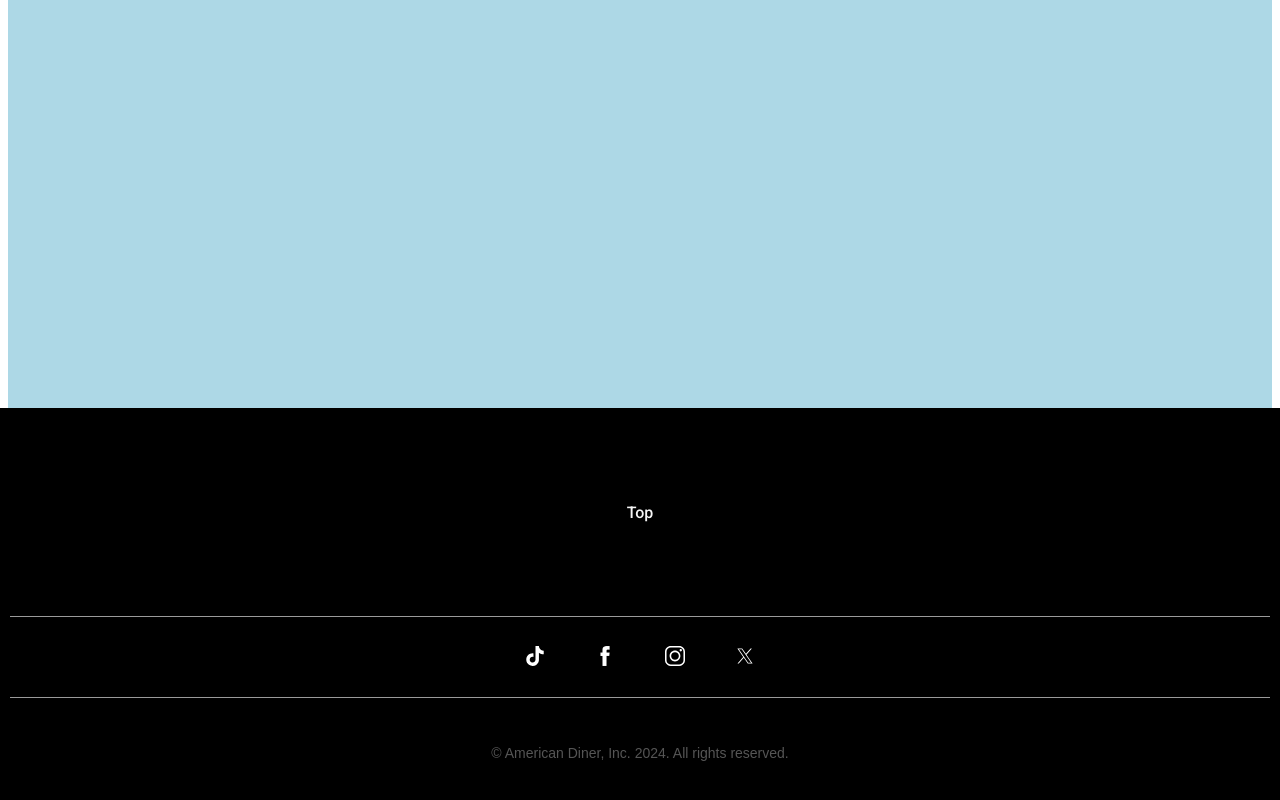
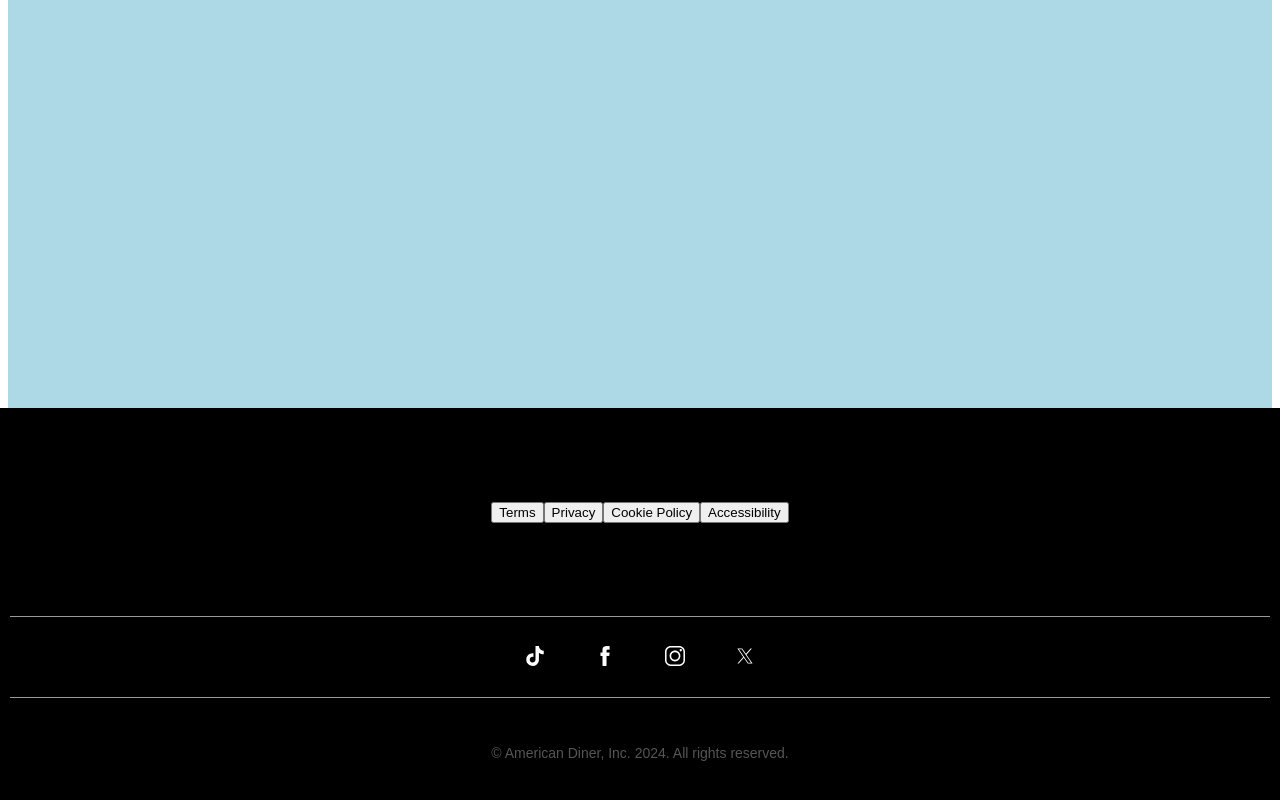
Before and after one commit to jordanandrewks/american-diner, a Next.js app: page / in a window 1280 px wide. Shown: the part 1721-2521 px from the top of the page. Built offline with nearby package versions, Linux system fonts and the light colour scheme.

Commit message:
Refactor, Pages added

```diff
--- a/src/components/footer/Footer.jsx
+++ b/src/components/footer/Footer.jsx
@@ -1,11 +1,14 @@
 import styles from "./footer.module.css";
 import SocialLinks from "./social-links/social-links";
 import RightsReserved from "./rights-reserved/RightsReservedText";
+import MiscellaneousLinks from "./miscellaneous-links/MiscellaneousLinks";
 
 export default function Footer() {
   return (
     <div className={styles.footerContainer}>
-      <div className={styles.topSectionContainer}>Top</div>
+      <div className={styles.topSectionContainer}>
+        <MiscellaneousLinks />
+      </div>
       <div className={styles.middleSectionContainer}>
         <SocialLinks />
       </div>
--- /dev/null
+++ b/src/components/footer/miscellaneous-links/MiscellaneousLinks.jsx
@@ -0,0 +1,16 @@
+import React from "react";
+import OpenMiscellaneousLinksButton from "./OpenMiscellaneousLinks";
+
+export default function MiscellaneousLinks() {
+
+
+
+    return (
+        <div>
+            <button>Terms</button>
+            <button>Privacy</button>
+            <button>Cookie Policy</button>
+            <button>Accessibility</button>
+        </div>
+    );
+}
--- /dev/null
+++ b/src/components/footer/miscellaneous-links/OpenMiscellaneousLinks.jsx
@@ -0,0 +1,25 @@
+import React from "react";
+import Links from "next/link";
+
+export default function OpenMiscellaneousLinksButton() {
+  const links = [
+    {
+      title: "HOME",
+      path: "/",
+    },
+    {
+      title: "ABOUT",
+      path: "/about",
+    },
+    {
+      title: "CONTACT",
+      path: "/contact",
+    },
+    {
+      title: "GALLERY",
+      path: "/gallery",
+    },
+  ];
+
+  return <div>Enter</div>;
+}
--- a/src/components/footer/social-links/social-links.jsx
+++ b/src/components/footer/social-links/social-links.jsx
@@ -31,7 +31,6 @@ export default function SocialLinks() {
       alt: "TwitterX",
       url: "https://example.com",
     },
-
   ];
 
   return (
```
Also changed, not shown: src/components/footer/rights-reserved/RightsReservedYear.jsx (+3 -5 lines), src/app/(footer)/accessibility/page.jsx (added), src/app/(footer)/cookie/page.jsx (added), src/app/(footer)/privacy/page.jsx (added), src/app/(footer)/terms/page.jsx (added), src/components/footer/miscellaneous-links/miscellaneousLinks.module.css (added), src/components/footer/rights-reserved/RightsReservedText.jsx (line endings or trailing spaces).
